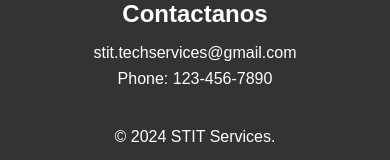
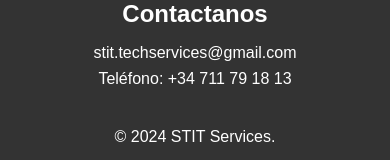
Before and after one commit to stitservices/stitservices.github.io, a plain HTML site: page index.html in a window 390 px wide. Shown: the part 1469-1629 px from the top of the page. Drawn offline with Linux system fonts and the light colour scheme; a script that the page names is missing.

Commit message:
add phone

```diff
--- a/index.html
+++ b/index.html
@@ -53,7 +53,7 @@
     <section id="contact">
         <h2 style="padding-bottom: 1rem;">Contactanos</h2>
         <p style="padding-bottom: 0.5rem;">stit.techservices@gmail.com</p>
-        <p>Phone: 123-456-7890</p>
+        <p>Teléfono: +34 711 79 18 13</p>
     </section>
 
     <footer>
```
